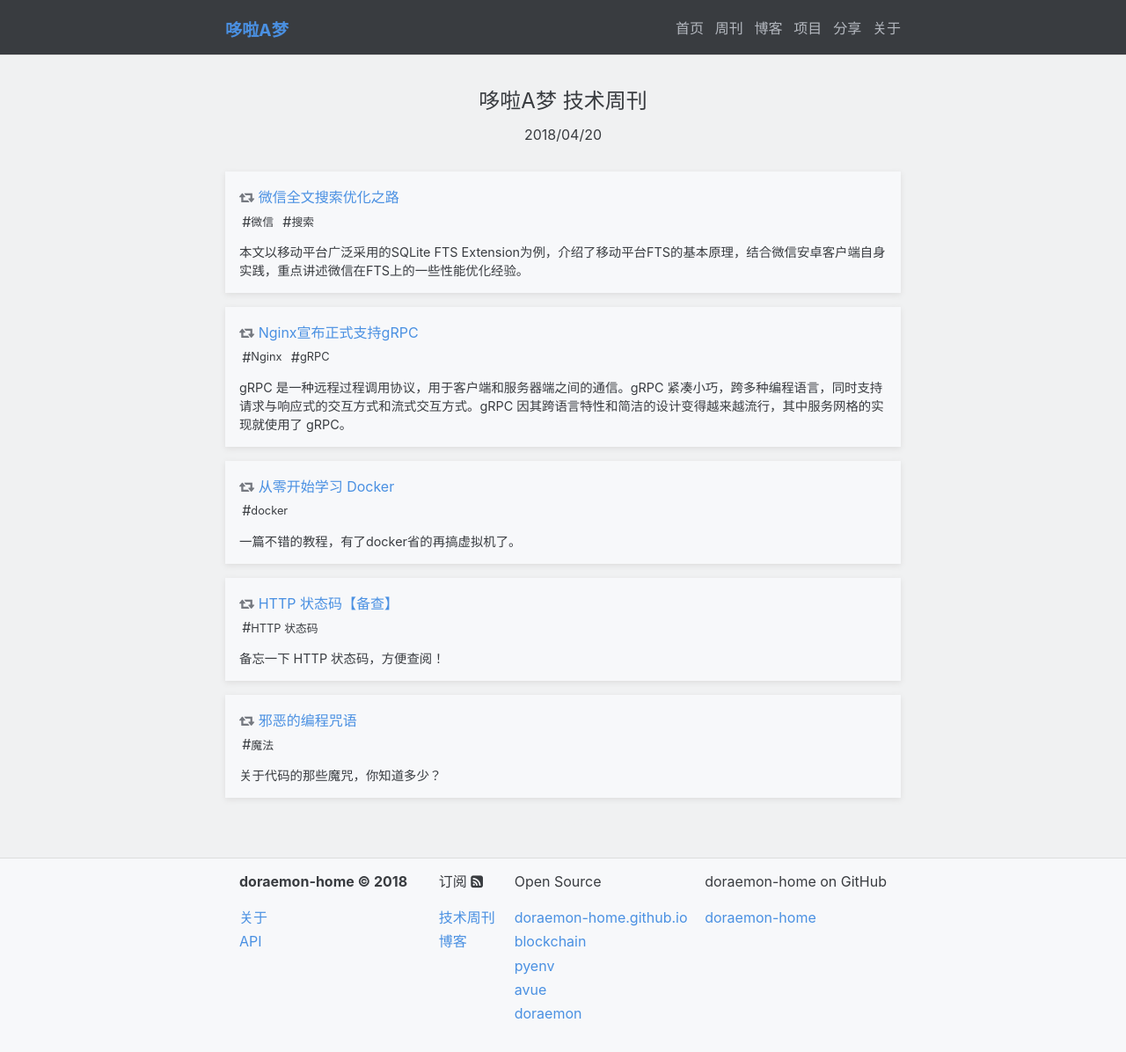
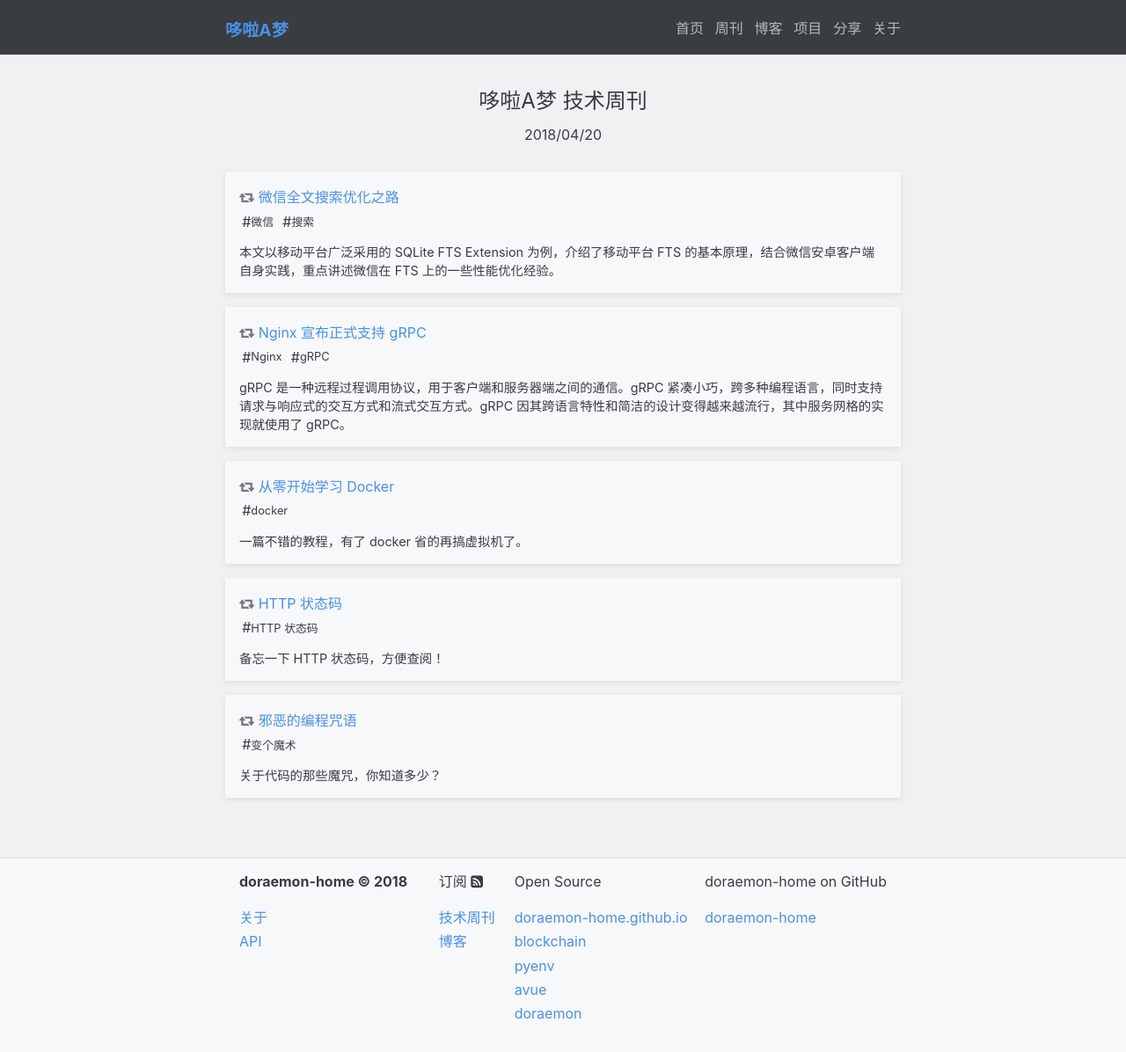
Before and after one commit to doraemon-home/doraemon-home.github.io, a Jekyll site: the page built from _weekly/2018-04-20-weekly.md, in a window 1280 px wide. Shown: the whole page at 88% size. Built offline with Jekyll 4.4.1, drawn with Linux system fonts in a browser that asks for light colours.

Commit message:
auto commit by robot

```diff
--- a/_weekly/2018-04-20-weekly.md
+++ b/_weekly/2018-04-20-weekly.md
@@ -2,20 +2,20 @@
 articles:
   - title:    "微信全文搜索优化之路"
     link:     "https://mp.weixin.qq.com/s?__biz=MzAwNDY1ODY2OQ==&mid=2649286786&idx=1&sn=338a1c65b54a2305d00154217b302033"
-    comment:  "本文以移动平台广泛采用的SQLite FTS Extension为例，介绍了移动平台FTS的基本原理，结合微信安卓客户端自身实践，重点讲述微信在FTS上的一些性能优化经验。"
+    comment:  "本文以移动平台广泛采用的 SQLite FTS Extension 为例，介绍了移动平台 FTS 的基本原理，结合微信安卓客户端自身实践，重点讲述微信在 FTS 上的一些性能优化经验。"
     referrer: "leunggeorge"
     tags:    ["微信", "搜索"]
-  - title:    "Nginx宣布正式支持gRPC"
+  - title:    "Nginx 宣布正式支持 gRPC"
     link:     "https://mp.weixin.qq.com/s/QhjChWls_RlyFzzaPCWsjA"
     comment:  "gRPC 是一种远程过程调用协议，用于客户端和服务器端之间的通信。gRPC 紧凑小巧，跨多种编程语言，同时支持请求与响应式的交互方式和流式交互方式。gRPC 因其跨语言特性和简洁的设计变得越来越流行，其中服务网格的实现就使用了 gRPC。"
     referrer: "leunggeorge"
     tags:    ["Nginx", "gRPC"]
   - title:    "从零开始学习 Docker"
     link:     "https://www.jianshu.com/p/cf6e7248b6c7"
-    comment:  "一篇不错的教程，有了docker省的再搞虚拟机了。"
+    comment:  "一篇不错的教程，有了 docker 省的再搞虚拟机了。"
     referrer: "leunggeorge"
     tags:    ["docker"]
-  - title:    "HTTP 状态码【备查】"
+  - title:    "HTTP 状态码"
     link:     "https://github.com/LeungGeorge/grimoire/blob/master/php/httpji-chu/httpzhuang-tai-ma.md"
     comment:  "备忘一下 HTTP 状态码，方便查阅！"
     referrer: "leunggeorge"
@@ -24,5 +24,5 @@ articles:
     link:     "https://mp.weixin.qq.com/s?__biz=MjM5OTA1MDUyMA==&mid=2655440860&idx=1&sn=fabd6fa95ca10631fbb29993e015a640&chksm=bd7303ab8a048abd588b93d3a92405ecb3cb7f440e001b22af41136f448c0c44eac9b749f8ca&mpshare=1&scene=24&srcid=02100Gm0pXCiKpcwz05WNNWr&key=bc47ac44f24838a42f07c38ec582fe719363b08dc5aeefdee0fc708eca5c28008c4572ef79f078e905eae711aba6891a4dd36729239df069cd47ca70fa4a82f891efb974d767080dfbcbd8ae3e861db3&ascene=0&uin=MjA1OTQ1MjU%3D&devicetype=iMac+MacBookPro12%2C1+OSX+OSX+10.11.5+build(15F34)&version=12020810&nettype=WIFI&lang=en&fontScale=100&pass_ticket=aZBQU%2Bztn6uiJ06mJRqkM%2B%2Bwuz6lqUSZuB%2Bg4LR%2Fqno%3D"
     comment:  "关于代码的那些魔咒，你知道多少？"
     referrer: "leunggeorge"
-    tags:    ["魔法"]
+    tags:    ["变个魔术"]
 ---
```
